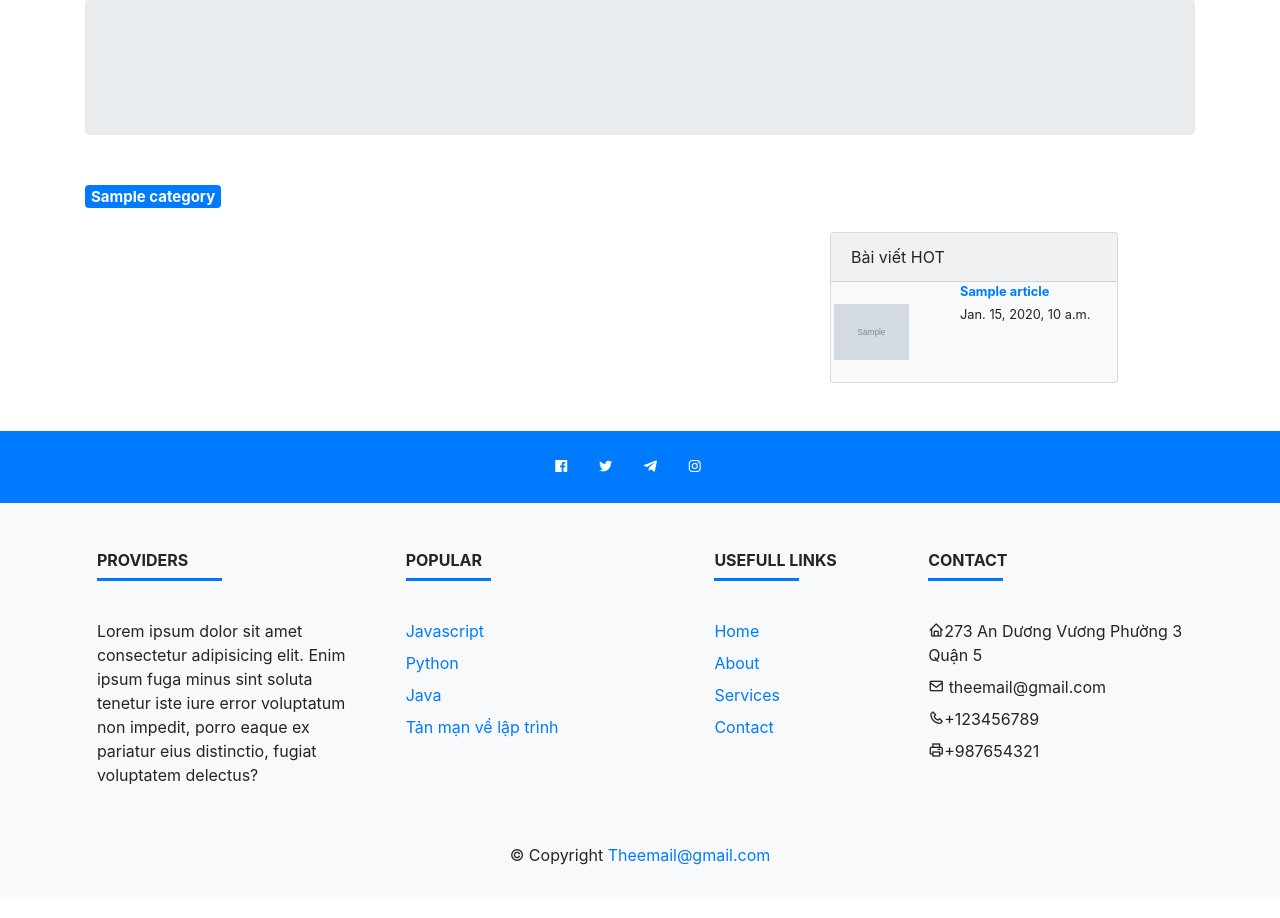
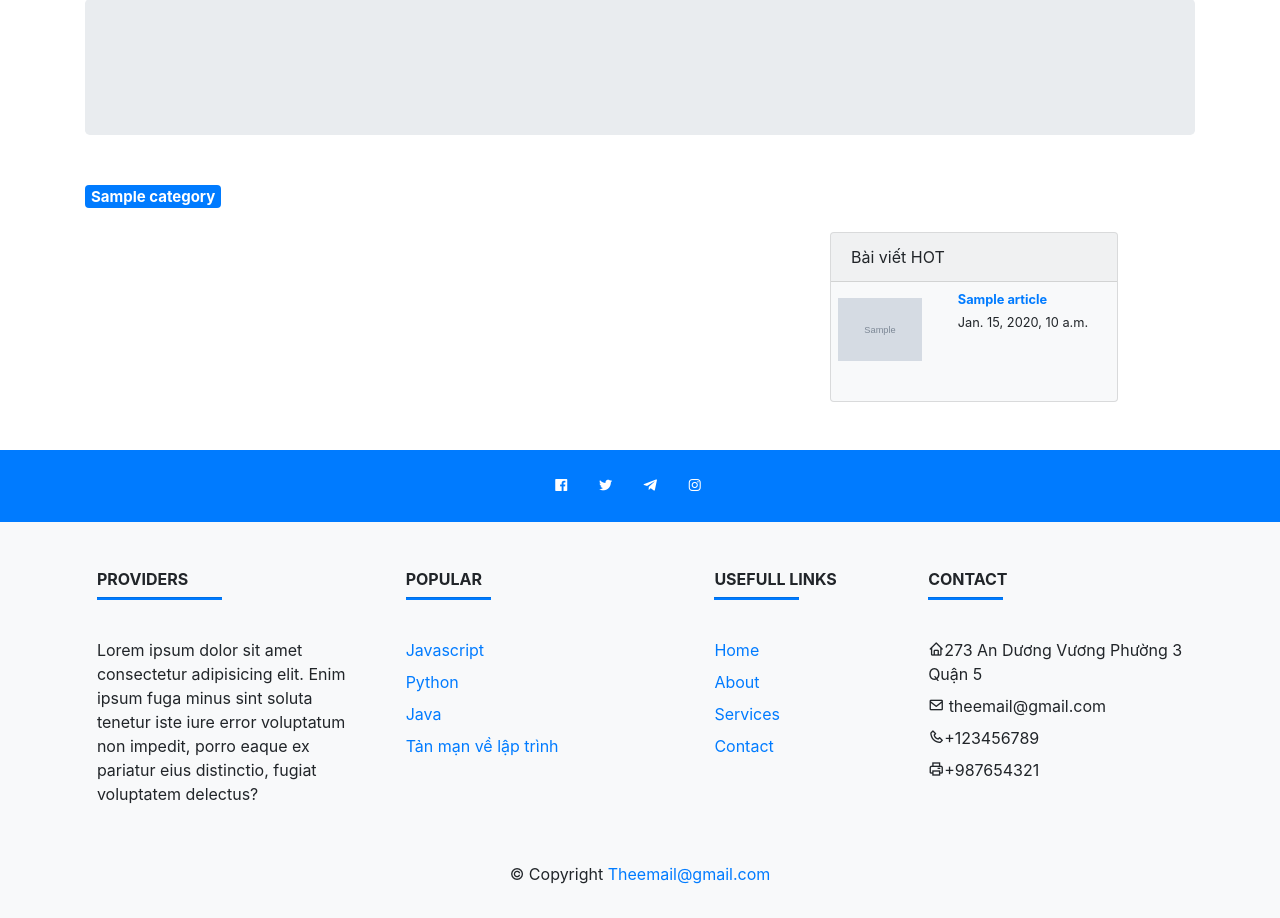
Before and after one commit to notobo15/website_blogs_python, a Django app: page /1/ in a window 1280 px wide. Shown: the part 105-1023 px from the top of the page. Before the commit the page ends 970 px from the top, so only its background shows below. Run offline with Django 4.2, Linux system fonts and the light colour scheme; tables that the repository leaves empty hold one stand-in row (values such as "Sample post"); grey boxes marked "Sample" are stand-in pictures; some libraries are stand-ins or nearby versions.

Commit message:
Update category.html

```diff
--- a/templates/category.html
+++ b/templates/category.html
@@ -22,7 +22,7 @@
         <div style="box-shadow: 1px 4px 14px -1px rgba(122,122,122,0.75);">
           <div class="content row" style="gap: 1rem;">
             <div class="card_thumbnail col-4 mx-auto">
-              <img class="align-self-center" src="{{item.img}}" alt="" width="100%" height="200" >
+              <img class="" src="{{item.img}}" alt="" width="100%" height="200" >
             </div>
             <div class="card_info col-6 p-3 mx-auto">
               <a class="font-weight-bold" href="{{item.slug}}" class="tittle">{{item.title}}</a>
@@ -33,13 +33,13 @@
         <br>
         {% endfor%}
     </div>
-    <div class="card bg-light mb-4" style="max-width: 18rem;">
+    <div class="card bg-light mb-4" style="max-width: 18rem;" >
       <div class="card-header">Bài viết HOT</div>
       {% for post in posts %}
       <div>
-        <div class="content row" style="gap: 1rem;">
-          <div class="card_thumbnail col-4 mx-auto">
-            <img class="align-self-center" src="{{post.img}}" alt="" width="100%" height="100" >
+        <div class="content row p-2">
+          <div class="card_thumbnail col-4 mx-auto p-2">
+            <img class="" src="{{post.img}}" alt="" width="100%" >
           </div>
           <div class="card_info col-7 p-6 mx-auto">
             <small class="fs-6" style="overflow: hidden;
@@ -50,6 +50,7 @@
           </div>
         </div>
       </div>
+      <br>
       {% endfor%}
     </div>
   </div>
```
